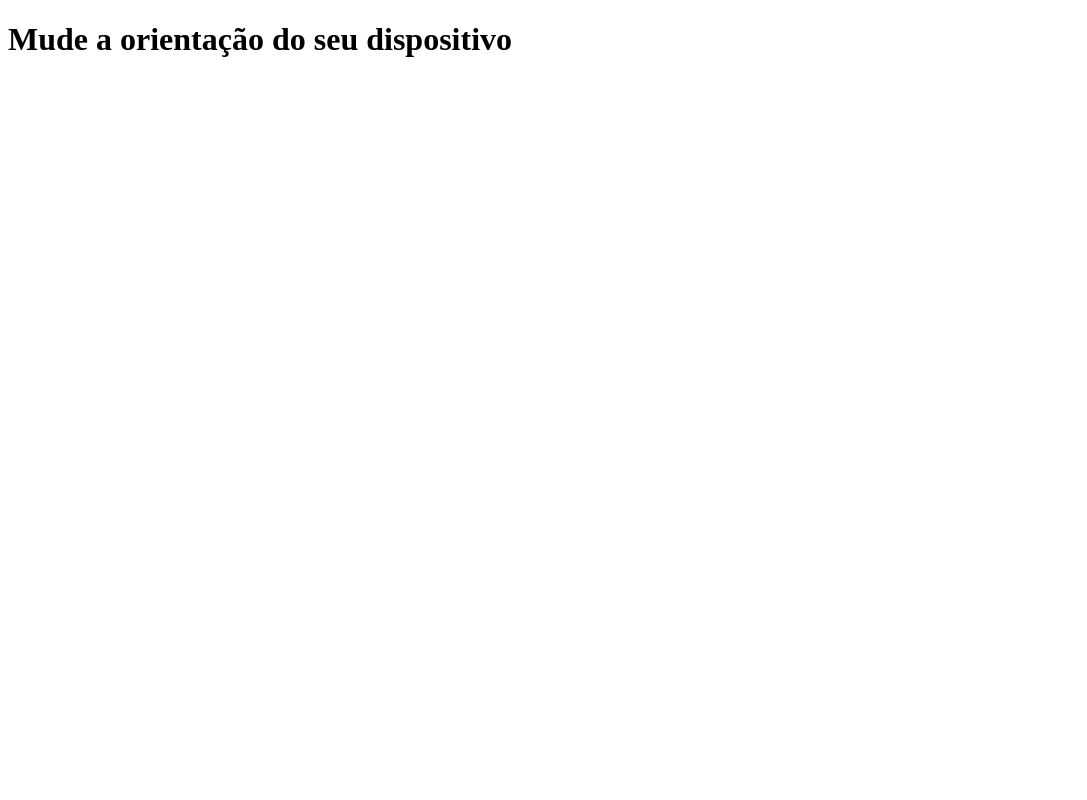
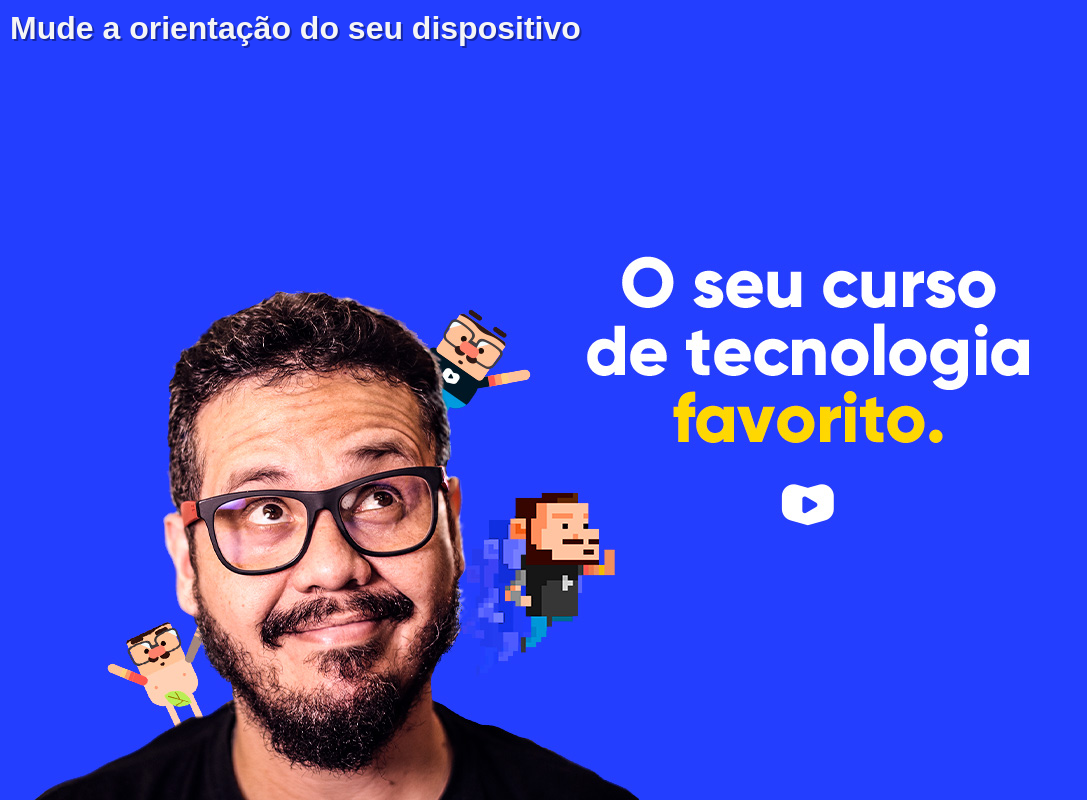
Before and after one commit to Adilson141192/html-css, a plain HTML site: page exercicios/ex026/mq002/index.html in a window 1280 px wide. Shown: the whole page, without its empty margins (0-1087 px from the left). Drawn offline with Linux system fonts and the light colour scheme.

Commit message:
012824 ex026 2

```diff
--- a/exercicios/ex026/mq002/estilos/paisagem.css
+++ b/exercicios/ex026/mq002/estilos/paisagem.css
@@ -1 +1,8 @@
-@charset "UTF-8"
+@charset "UTF-8";
+
+
+
+body {
+    background-image: url(../imagens/cev-landscape.jpg);
+    background-position: left bottom;
+}
--- a/exercicios/ex026/mq002/estilos/retrato.css
+++ b/exercicios/ex026/mq002/estilos/retrato.css
@@ -1 +1,8 @@
-@charset "UTF-8"
+@charset "UTF-8";
+
+
+
+body {
+    background-image: url(../imagens/cev-portrait.jpg);
+    background-position: center bottom;
+}
--- a/exercicios/ex026/mq002/estilos/style.css
+++ b/exercicios/ex026/mq002/estilos/style.css
@@ -1 +1,23 @@
-@charset "UTF-8"
+@charset "UTF-8";
+
+
+
+* {
+    margin: 0px;
+    padding: 0px;
+    font-family: Arial, Helvetica, sans-serif;
+}
+
+html, body {
+    width: 100vw;
+    height: 100vh;
+    background-color: #233eff;
+    background-size: contain;
+    background-repeat: no-repeat;
+}
+
+h1 {
+    color: whitesmoke;
+    text-shadow: 2px 2px 0px #1526a7;
+    padding: 10px;
+}
```
